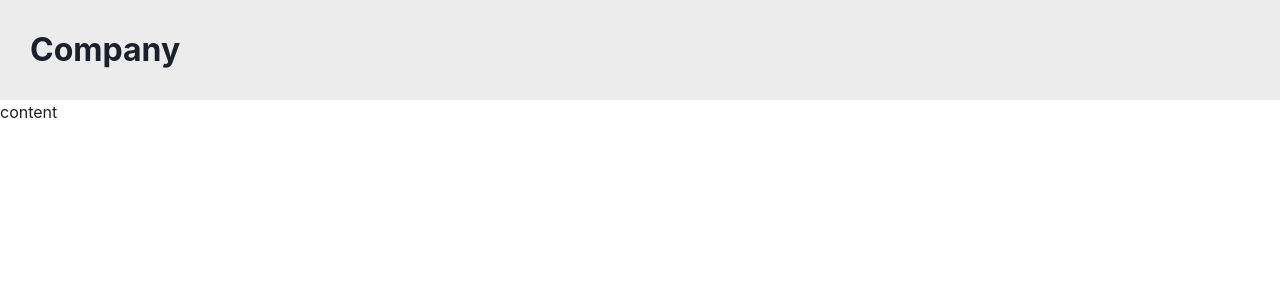
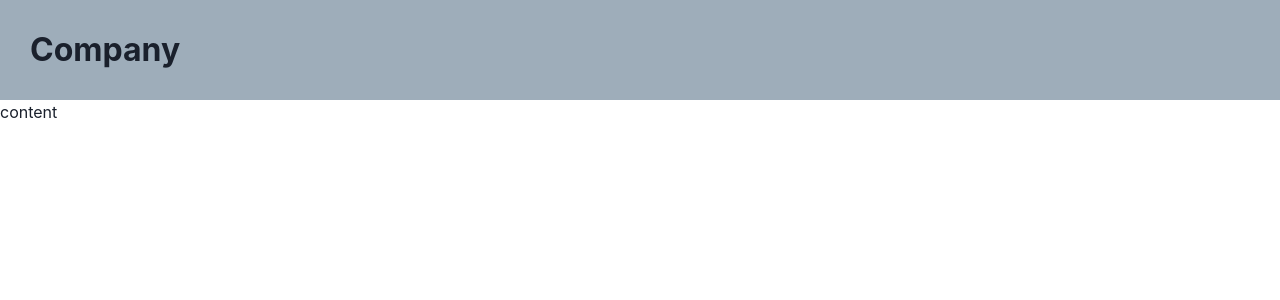
Before and after one commit to denner-august/Front-End-Challenge, a Next.js app in the folder coodash/: page / in a window 1280 px wide. Shown: the top 300 px of the page. Built offline with nearby package versions, Linux system fonts and the light colour scheme.

Commit message:
Update Styles.scss

```diff
--- a/coodash/src/styles/Styles.scss
+++ b/coodash/src/styles/Styles.scss
@@ -5,7 +5,7 @@
 }
 
 :root{
-    --base-color:rgb(236, 236, 236);
+    --base-color:#9EADBA;
 
 
 }
```
